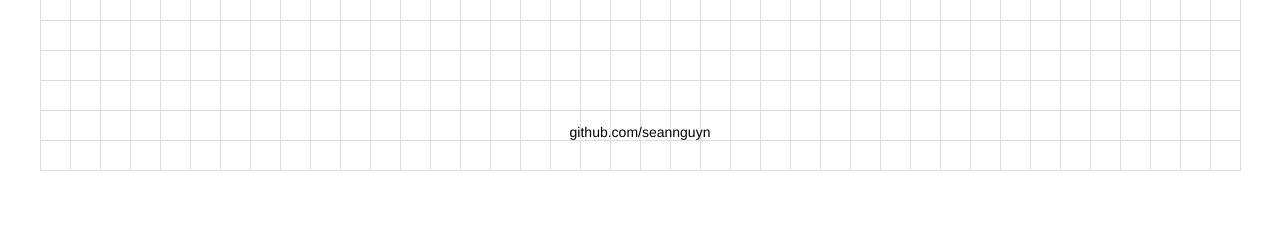
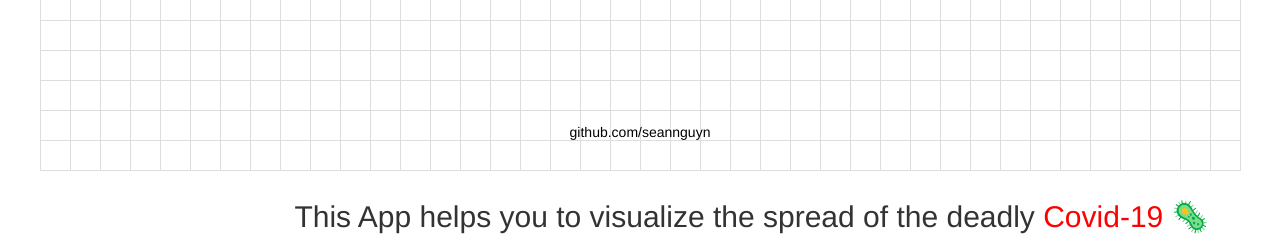
Before and after one commit to seannguyn/CovidSpeadVisualizer, a Flask app: page / in a window 1280 px wide. Shown: the part 648-887 px from the top of the page. Before the commit the page ends 819 px from the top, so only its background shows below. Run offline with Flask 2, Linux system fonts and the light colour scheme; some libraries are stand-ins or nearby versions.

Commit message:
added some note

```diff
--- a/templates/connectedX.html
+++ b/templates/connectedX.html
@@ -2,7 +2,7 @@
 <html lang="en">
 <head>
     <meta charset="UTF-8">
-    <title>Covid-19 Spread</title>
+    <title>Covid-19 Spread Visualizer</title>
     <link rel="stylesheet" href="https://cdnjs.cloudflare.com/ajax/libs/font-awesome/4.7.0/css/font-awesome.min.css">
     <link href="https://stackpath.bootstrapcdn.com/bootstrap/4.3.1/css/bootstrap.min.css" rel="stylesheet" integrity="sha384-ggOyR0iXCbMQv3Xipma34MD+dH/1fQ784/j6cY/iJTQUOhcWr7x9JvoRxT2MZw1T" crossorigin="anonymous">
     <link rel="stylesheet" href="https://maxcdn.bootstrapcdn.com/bootstrap/3.3.7/css/bootstrap.min.css">
@@ -110,6 +110,11 @@
 
     .Position {
         margin-left: 30%;
+    }
+
+    .Note {
+        margin-left: 23%;
+        font-size: 30px;
     }
 
     .modal {
@@ -238,6 +243,10 @@
 	<div>
 		<table id="board" draggable="false"></table>
 	</div>
+
+    <div class="Note">
+        This App helps you to visualize the spread of the deadly <span style="color: red">Covid-19 🦠</span>
+    </div>
 
     <div class="footer">
         <a style="text-decoration : none; color : #000;" href="https://github.com/seannguyn">github.com/seannguyn</a>
```
